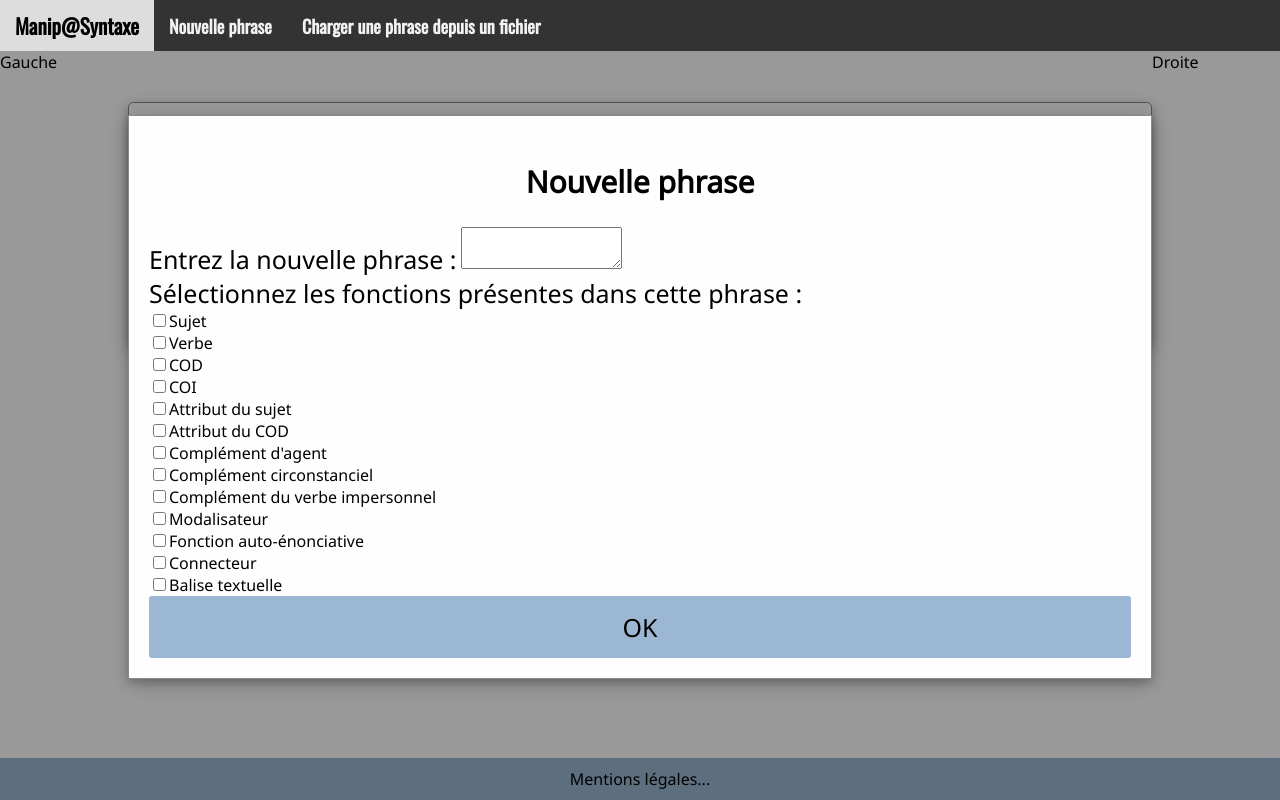
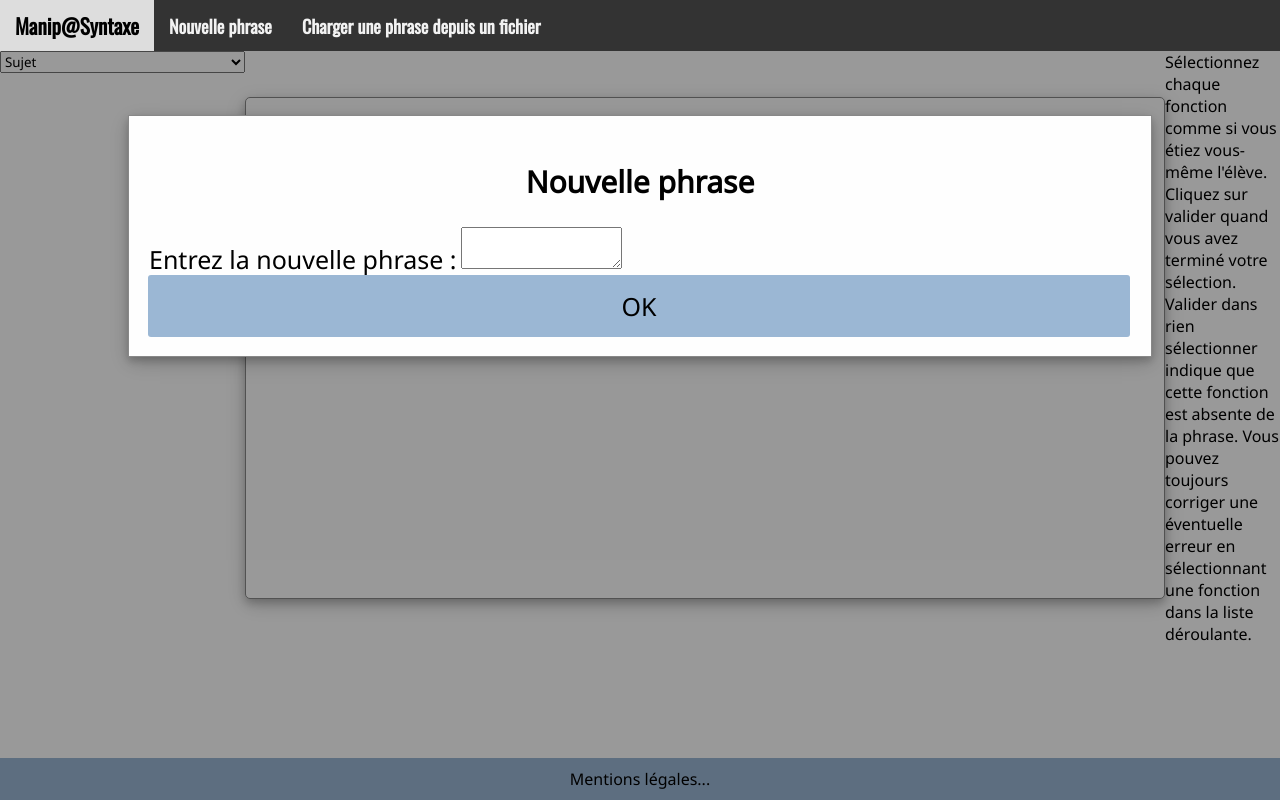
Before and after one commit to manip-syntax/manip-syntax, a website built with Vite: page index.html in a window 1280 px wide. Both pictures are taken after a click on the element "Nouvelle phrase". Built offline with nearby package versions, Linux system fonts and the light colour scheme.

Commit message:
Ajout d'un nouveau fichier pour le partage de certaines fonctions entre modules

```diff
--- a/index.html
+++ b/index.html
@@ -14,7 +14,13 @@
             <h2 id="nouvelle_phrase">Nouvelle phrase</h2>
             <h2 id="analyse_fichier">Charger une phrase depuis un fichier</h2>
         </div>
-        <div class="gauche">Gauche</div>
+        <div class="gauche">
+            <div id="nouvelle_phrase-fonctions-div">
+                <select id="nouvelle_phrase-fonctions-selection" name="nouvelle_phrase-fonctions-selection" style="display: none;">
+                </select>
+            </div>
+        </div>
+
         <div class="central">
             <div class="consigne" id="consigne-container">Consigne</div>
             <div class="phrase" id="phrase-analyse">
@@ -23,6 +29,7 @@
             </div>
             <div class="boutons" id="boutons-analyse">
                 <button id="bouton-valider" class="bouton boutons-analyse-valider" type="button">Valider</button>
+                <button id="bouton-valider-phrase" class="bouton boutons-valider-phrase" type="button" style="display: none;">Valider la phrase</button>
             </div>
             <div class=" modal modal-choix-phrase" id="modal-choix-phrase">
                 <div class="modal-contenu modal-choix-phrase-contenu" id="modal-choix-phrase-contenu">
@@ -45,14 +52,15 @@
                             <label for="nouvelle_phrase" class="modal-message-contenu-texte">Entrez la nouvelle phrase :</label>
                             <textarea name="nouvelle_phrase" id="nouvelle_phrase-texterea"></textarea>
                         </div>
-                        <label for="nouvelle_phrase_fonctions" class="modal-message-contenu-texte">Sélectionnez les fonctions présentes dans cette phrase :</label>
-                        <div id="nouvelle_phrase-fonctions-selection"></div>
                     </form>
                     <button id="modal-nouvelle_phrase-bouton" type="button" class="bouton modal-message-bouton">OK</button>
                 </div>
             </div>
         </div>
-        <div class="droite">Droite</div>
+        <div class="droite">
+            <div id="conseil">
+            </div>
+        </div>
         <div class="footer">Mentions légales...</div>
     </div>
     <script type="module" src="/src/main.ts"></script>
--- /dev/null
+++ b/src/fonctions_partagees.ts
@@ -0,0 +1,5 @@
+export let x: string[] = Array();
+export let fonctions_communes = {
+    fonction_de_validation : () => { console.log("Problème: la fonction de validation n'a pas été mise en place");
+    },
+};
--- a/src/general.css
+++ b/src/general.css
@@ -90,18 +90,29 @@ body {
   color: white; /* Add a text color */
   padding: 14px 28px; /* Add some padding */
   cursor: pointer; /* Add a pointer cursor on mouse-over */
+  border-radius: 5px;
+  font-size: 30px;
+  display: block;
+  margin: -1px;
+    transition: 0.5s;
 }
 
 .boutons-analyse-valider {
     background-color: #f44336;
-    border-radius: 5px;
-    font-size: 30px;
-    display: block;
     width: 100%;
-    transition: 0.5s;
+    float: left;
 }
 .boutons-analyse-valider:hover {
     background-color: #da190b;
+}
+
+.boutons-valider-phrase {
+    background-color: #04AA6D;
+    width: 50%;
+    float: right;
+}
+.boutons-valider-phrase:hover {
+    background-color: #05c780;
 }
 
 
--- a/src/main.ts
+++ b/src/main.ts
@@ -6,6 +6,7 @@ import { affiche_phrase } from './affichage_phrase';
 import { nouvelle_phrase } from './nouvelle_phrase';
 import { charge_phrases } from './charge_phrases';
 import { Fonction, PhraseCorrigee, PhraseEleve } from './phrase';
+import { fonctions_communes } from './fonctions_partagees';
 import consignes from './consignes.json';
 
 function analyse_phrase(phrase_corrigee: PhraseCorrigee): void {
@@ -25,8 +26,6 @@ function analyse_fonction_requise(etape: number, phrase_eleve: PhraseEleve): voi
             analyse_fonction_requise(etape + 1, phrase_eleve);
         }
     }
-    console.log(fonction);
-    console.log(phrase_eleve.corrige.aFonction(fonction as Fonction));
 
     if (!phrase_eleve.corrige.aFonction(fonction as Fonction)) {
         // TODO demander d'abord à l'élève de trouver les fonctions? ou bien au fur et à mesure ?
@@ -35,7 +34,7 @@ function analyse_fonction_requise(etape: number, phrase_eleve: PhraseEleve): voi
     non_null(document.getElementById("consigne-container")).innerHTML = `${consigne}`;
     non_null(document.getElementById("phrase-analyse-paragraphe")).innerHTML = affiche_phrase(phrase_eleve);
 
-    fonction_de_validation = () => {
+    fonctions_communes.fonction_de_validation = () => {
         const mots_selectionnes = Array.from(document.getElementsByClassName("phrase-selectionne"))
                               .map(elt => Number(elt.id.split('-')[2]));
 
@@ -141,15 +140,15 @@ phrase_analyse_paragraphe.addEventListener('mouseup', _ => {
 });
 
 // bouton valider: évenement qui change pour éviter de surcharger le click sur le bouton
-let fonction_de_validation  = () => console.log("Problème: la validation n'a pas été mise en place");
+//let fonctions_communes.fonction_de_validation  = () => console.log("Problème: la validation n'a pas été mise en place");
 non_null(document.getElementById("bouton-valider")).addEventListener('click', () => {
-    fonction_de_validation();
+    fonctions_communes.fonction_de_validation();
 });
 // raccourci : appuyer sur entrée fait la même chose que d'appuyer sur valider
 // TODO si un modal avec un bouton "ok" est en place, appuyer sur ce bouton à la place
 document.onkeyup = function (e) {
     if (e.which === 13) {
-        fonction_de_validation();
+        fonctions_communes.fonction_de_validation();
     }
 };
 // bouton du modal de message: même chose
--- a/src/nouvelle_phrase.ts
+++ b/src/nouvelle_phrase.ts
@@ -1,7 +1,7 @@
 import { affiche_phrase } from './affichage_phrase';
 import { Fonction, PhraseCorrigee, PhraseEleve } from './phrase';
 import { non_null } from './util';
-import consignes from './consignes.json';
+import { fonctions_communes } from './fonctions_partagees';
 
 // Nouvelle phrase: bouton ok
 let fonction_du_bouton_de_nouvelle_phrase = () => console.log("Problème: aucune fonction définie pour le bouton OK de la nouvelle phrase");
@@ -33,20 +33,33 @@ export function nouvelle_phrase() : void {
         "Connecteur" : "connecteur",
         "Balise textuelle" : "balise_textuelle"
     };
-    let html_boutons = "";
+    let options = "";
     Object.entries(fonctions_choix).forEach(
         ([nom, fonction, ]) => {
-            html_boutons += `<div><input type="checkbox" id="nouvelle_phrase_${fonction}" name="nouvelle_phrase_${fonction}" value="${fonction}" class="checkbox nouvelle_phrase-checkbox"><label for="${fonction}">${nom}</label></div>`;
+            options += `<option value="${fonction}">${nom}</option>\n`;
         });
-    non_null(document.getElementById("nouvelle_phrase-fonctions-selection")).innerHTML = html_boutons;
+    const liste_fonctions = non_null(document.getElementById("nouvelle_phrase-fonctions-selection"));
+    liste_fonctions.innerHTML = options;
+    liste_fonctions.style.display = 'block';
+    // Divers éléments à afficher
+    non_null(document.getElementById("conseil")).innerHTML = "Sélectionnez chaque fonction comme si vous étiez vous-même l'élève. Cliquez sur valider quand vous avez terminé votre sélection. Valider dans rien sélectionner indique que cette fonction est absente de la phrase. Vous pouvez toujours corriger une éventuelle erreur en sélectionnant une fonction dans la liste déroulante.";
+    const bouton_valider = non_null(document.getElementById("bouton-valider"));
+    bouton_valider.style.width = "50%";
+    bouton_valider.innerHTML = "Valider la fonction";
+    non_null(document.getElementById("bouton-valider-phrase")).style.display = "block";
 
     fonction_du_bouton_de_nouvelle_phrase = () => {
+        let nouveau_texte = non_null(document.getElementById("nouvelle_phrase-texterea") as HTMLTextAreaElement).value;
+        if (nouveau_texte.trim() === '') {
+            // rien n'a été entré
+            return;
+        }
+        let nouvelle_phrase = new PhraseEleve(nouveau_texte, new PhraseCorrigee(nouveau_texte));
         modal_nouvelle_phrase.style.display = 'none';
-        let nouveau_texte = non_null(document.getElementById("nouvelle_phrase-texterea") as HTMLTextAreaElement).value;
-        let nouvelle_phrase = new PhraseEleve(nouveau_texte, new PhraseCorrigee(nouveau_texte));
         non_null(document.getElementById("phrase-analyse-paragraphe")).innerHTML = affiche_phrase(nouvelle_phrase);
+        non_null(document.getElementById("consigne-container")).innerHTML = "Sélectionnez";
 
-        // itération sur les checkboxes -> on vérifie si elle est cochée et on passe à la suivante
+
 
     };
 
```
